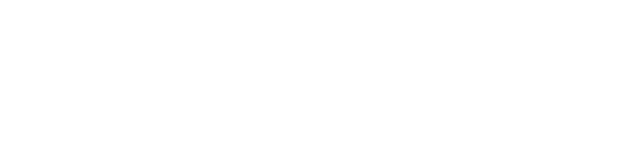
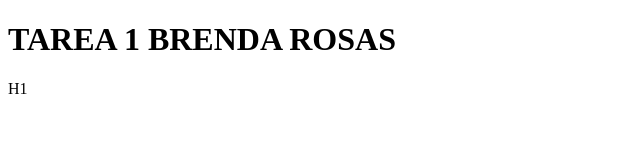
Before and after one commit to BrendaSarah24/Tarea1-ch42, a plain HTML site: page index.html in a window 1280 px wide. Shown: the whole page, without its empty margins (0-640 px from the left). Drawn offline with Linux system fonts and the light colour scheme.

Commit message:
Update index.html

```diff
--- a/index.html
+++ b/index.html
@@ -6,7 +6,7 @@
     <title>TAREA 1</title>
 </head>
 <body>
-
+    <h1>TAREA 1 BRENDA ROSAS</h1>H1
 </body>
 <script src="ejercicio1.js"></script>
 <script src="ejercicio2.js"></script>
```
